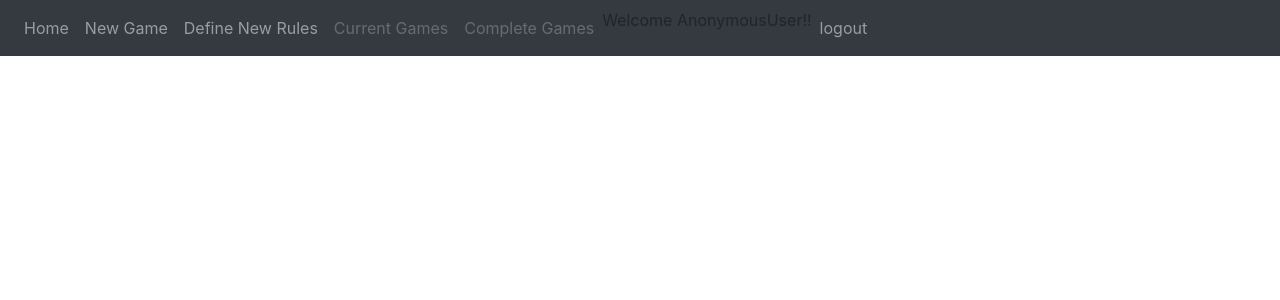
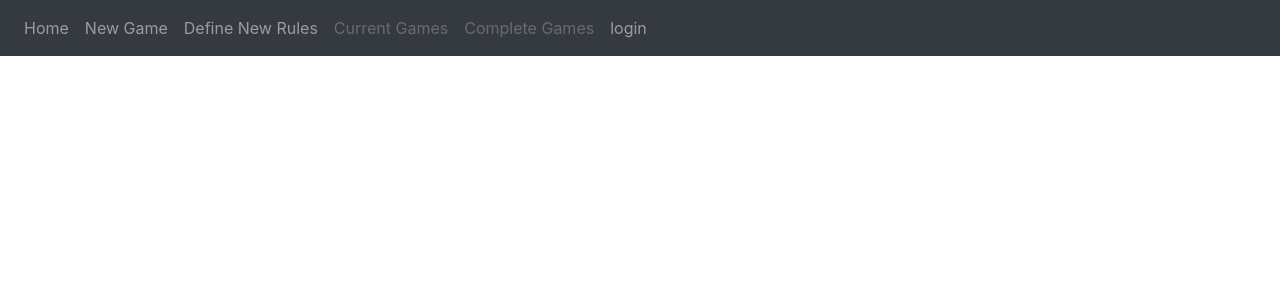
Before and after one commit to theovoss/DjangoChessApi, a Django app: template DjangoChessApi/Chess/templates/chess/header.html in a window 1280 px wide. Shown: the top 300 px of the page. Run offline with Django 3.2, Linux system fonts and the light colour scheme; the template is opened without the code that fills it, so the values that code supplies are empty; some libraries are stand-ins or nearby versions.

Commit message:
Switch between login/logout links in header depending on user state

```diff
--- a/DjangoChessApi/Chess/templates/chess/header.html
+++ b/DjangoChessApi/Chess/templates/chess/header.html
@@ -32,14 +32,18 @@
       <li class="nav-item">
         <a class="nav-link disabled" href="">Complete Games</a>
       </li>
-      {% if user %}
-        <li>
+      {% if user.is_authenticated %}
+        <li class="nav-link disabled">
           Welcome {{ user }}!!
         </li>
+        <li class="nav-item">
+          <a class="nav-link" href={% url 'logout' %}?next={% url 'login' %}>logout</a>
+        </li>
+      {% else %}
+        <li class="nav-item">
+          <a class="nav-link" href={% url 'login' %}>login</a>
+        </li>
       {% endif %}
-      <li class="nav-item">
-        <a class="nav-link" href={% url 'logout' %}?next={% url 'login' %}>logout</a>
-      </li>
     </ul>
   </nav>
   {% block body %}
```
